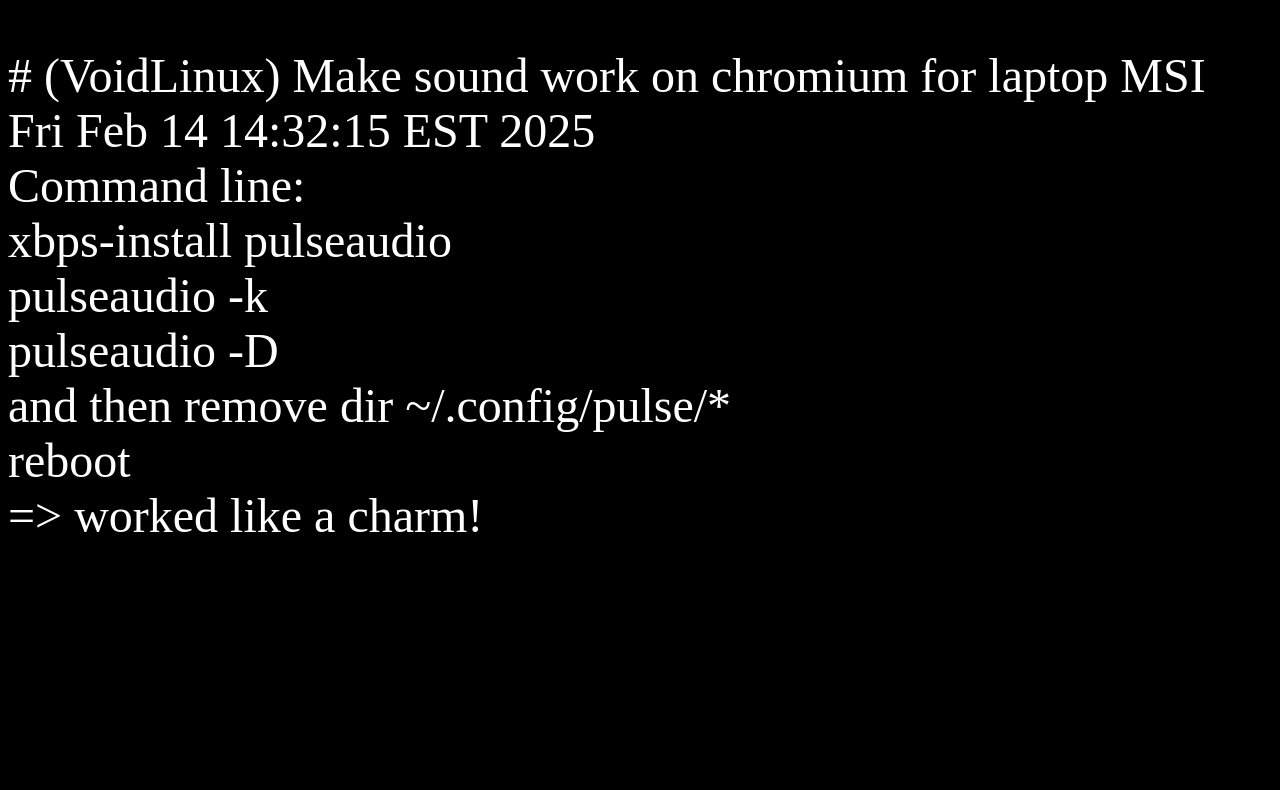
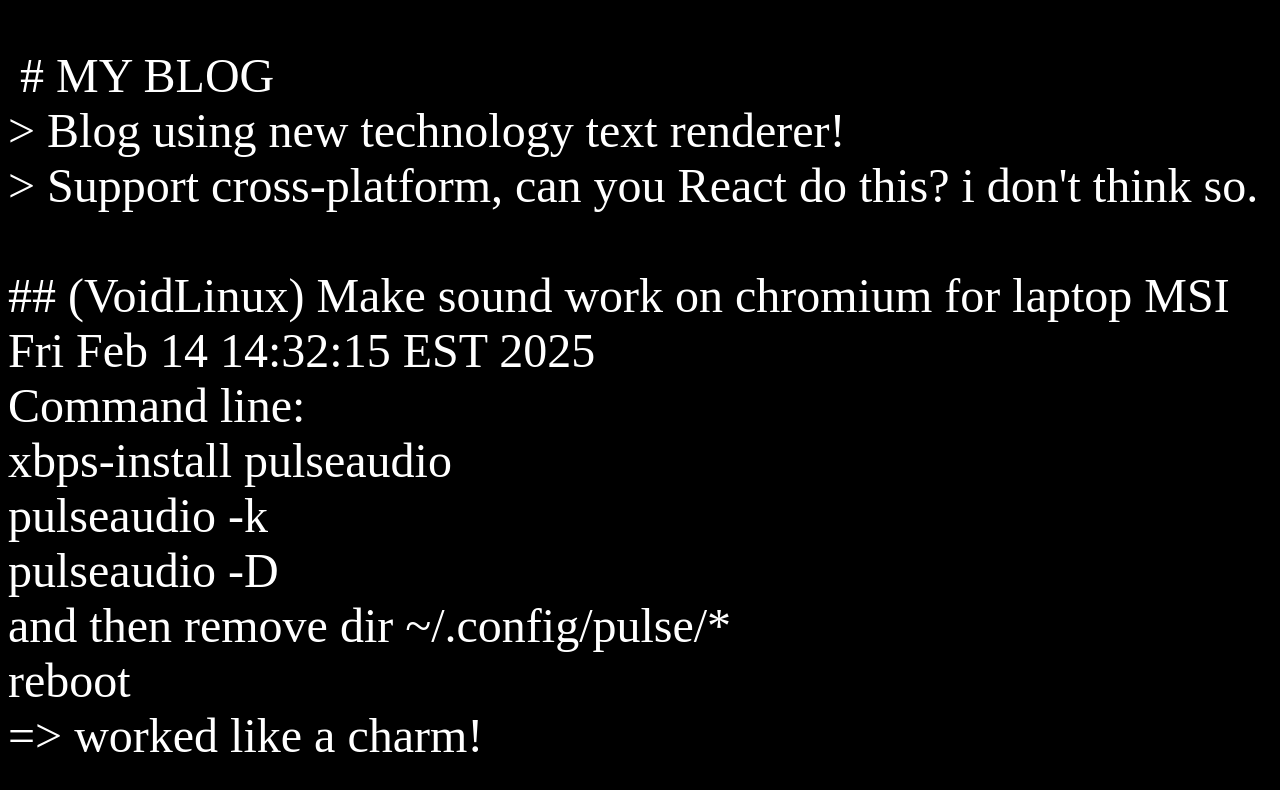
Before and after one commit to firemariovn/firemariovn.github.io, a plain HTML site: page index.html in a window 1280 px wide. Drawn offline with Linux system fonts and the light colour scheme.

Commit message:
Fri Feb 14 15:58:02 EST 2025

```diff
--- a/index.html
+++ b/index.html
@@ -10,7 +10,7 @@
 <meta name="colorscheme" content="none">
 <style>
 <!--
-pre { white-space: pre-wrap; font-family: Ubuntu Mono; background-color: #000000; color: #ffffff; }
+pre { white-space: pre-wrap; font-family: Ubuntu Condensed; background-color: #000000; color: #ffffff; }
 body { font-family: monospace; background-color: #000000; color: #ffffff; }
 * { font-size: xxx-large; }
 a { color: inherit; }
@@ -18,8 +18,11 @@
 </style>
 </head>
 <body>
-<pre id='vimCodeElement'>
-# (VoidLinux) Make sound work on chromium for laptop MSI
+<pre id='vimCodeElement'> # MY BLOG
+> Blog using new technology text renderer!
+> Support cross-platform, can you React do this? i don't think so.
+
+## (VoidLinux) Make sound work on chromium for laptop MSI
 Fri Feb 14 14:32:15 EST 2025
 Command line:
 xbps-install pulseaudio
@@ -27,8 +30,7 @@
 pulseaudio -D
 and then remove dir ~/.config/pulse/*
 reboot
-=> worked like a charm!
-</pre>
+=> worked like a charm!</pre>
 </body>
 </html>
 <!-- vim: set foldmethod=manual : -->
```
